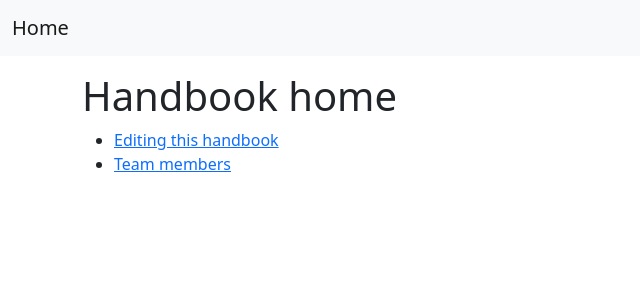
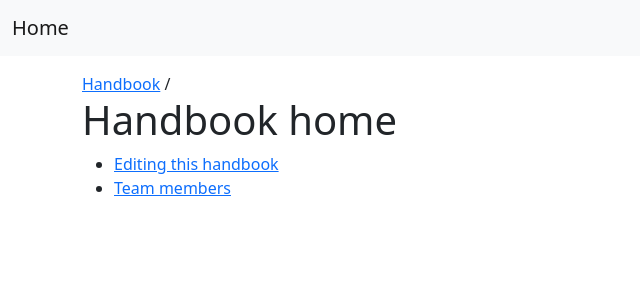
Before and after one commit to async-go/company-handbook-template, a Next.js app: page / in a window 1280 px wide. Shown: the top 300 px of the page, without its empty margins (0-640 px from the left). Built offline with nearby package versions, Linux system fonts and the light colour scheme.

Commit message:
Add breadcrumbs

```diff
--- /dev/null
+++ b/components/breadcrumbs.js
@@ -0,0 +1,34 @@
+import { useRouter } from "next/router";
+import React from "react";
+
+export default function Breadcrumbs() {
+  const router = useRouter();
+  if (router.route == "/_error") {
+    return null;
+  }
+  return (
+    <>
+      {router.route.split("/").map((part, index) => {
+        if (index == 0) {
+          return (
+            <React.Fragment key="/">
+              <a href="/">Handbook</a>
+            </React.Fragment>
+          );
+        } else {
+          const link =
+            router.route
+              .split("/")
+              .slice(0, index + 1)
+              .join("/");
+          return (
+            <React.Fragment key={link}>
+              {" / "}
+              <a href={link}>{part}</a>
+            </React.Fragment>
+          );
+        }
+      })}
+    </>
+  );
+}
--- a/components/layout.js
+++ b/components/layout.js
@@ -1,5 +1,6 @@
 import Head from "next/head";
 import Header from "./header";
+import Breadcrumbs from "./breadcrumbs";
 
 export default function Layout({ children }) {
   return (
@@ -12,7 +13,10 @@ export default function Layout({ children }) {
       <Header />
 
       <div className="container">
-        <main>{children}</main>
+        <main>
+          <Breadcrumbs />
+          {children}
+        </main>
       </div>
     </>
   );
```
